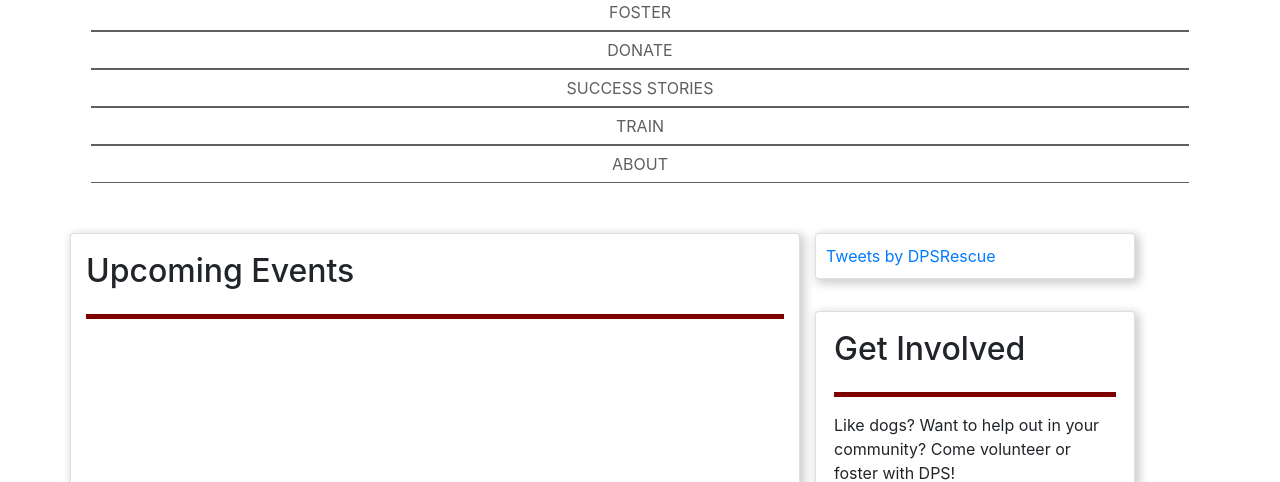
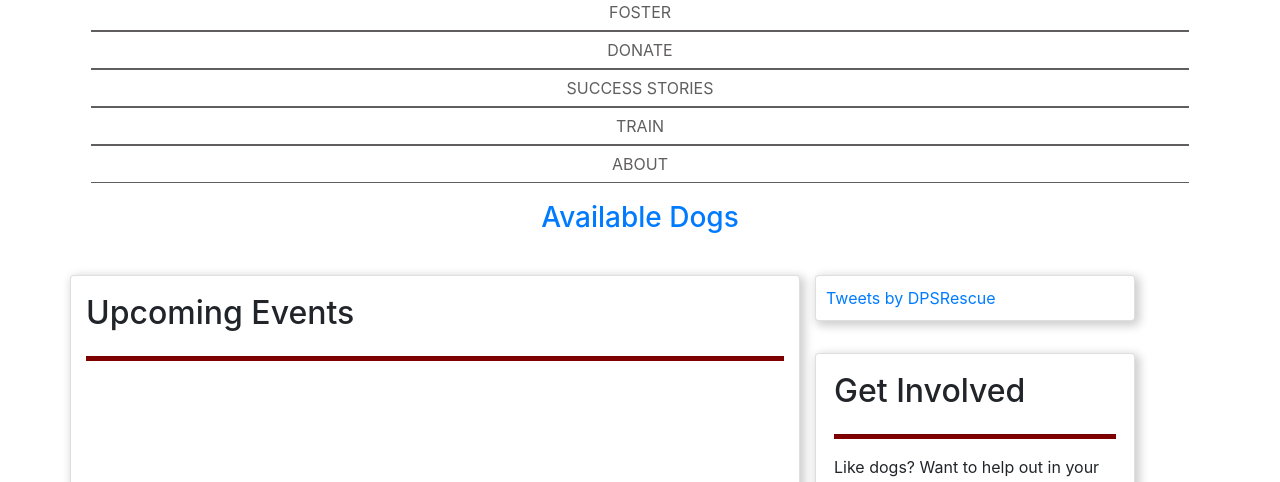
Before and after one commit to bernardchu/dps, a PHP site: page / in a window 1280 px wide. Shown: the part 1365-1847 px from the top of the page. Run offline with PHP 8.4, Linux system fonts and the light colour scheme; some libraries are stand-ins or nearby versions; some web fonts are replaced.

Commit message:
Add available dogs link under main carousel.

```diff
--- a/index.html
+++ b/index.html
@@ -16,6 +16,9 @@
   <body class="container">
     <div class="row">
       <div class="adoptable col-md-12"></div>
+      <div class="col-md-12 available-dogs-link">
+        <h3><a href="adopt/available/">Available Dogs</a></h3>
+      </div>
     </div>
     <div class="row">
       <div class="col-md-8 col-sm-12 row features">
--- a/styles/index.css
+++ b/styles/index.css
@@ -266,4 +266,7 @@ img {
 button.slick-prev:before, button.slick-next:before {
   color: #203309; }
 
+.available-dogs-link {
+  text-align: center; }
+
 /*# sourceMappingURL=index.css.map */
--- a/styles/index.scss
+++ b/styles/index.scss
@@ -3,3 +3,7 @@
 @import 'events';
 @import 'news';
 @import 'common';
+
+.available-dogs-link {
+  text-align: center;
+}
```
